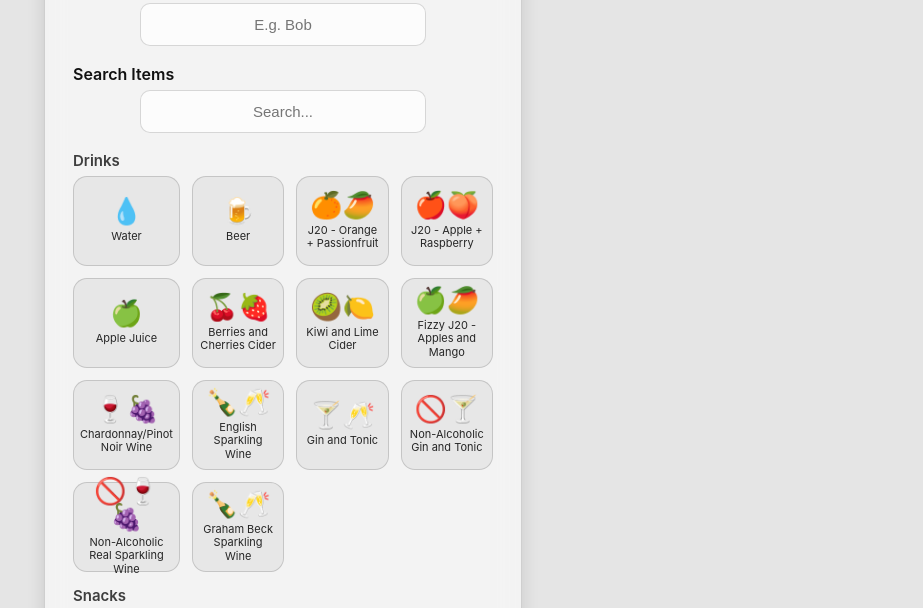
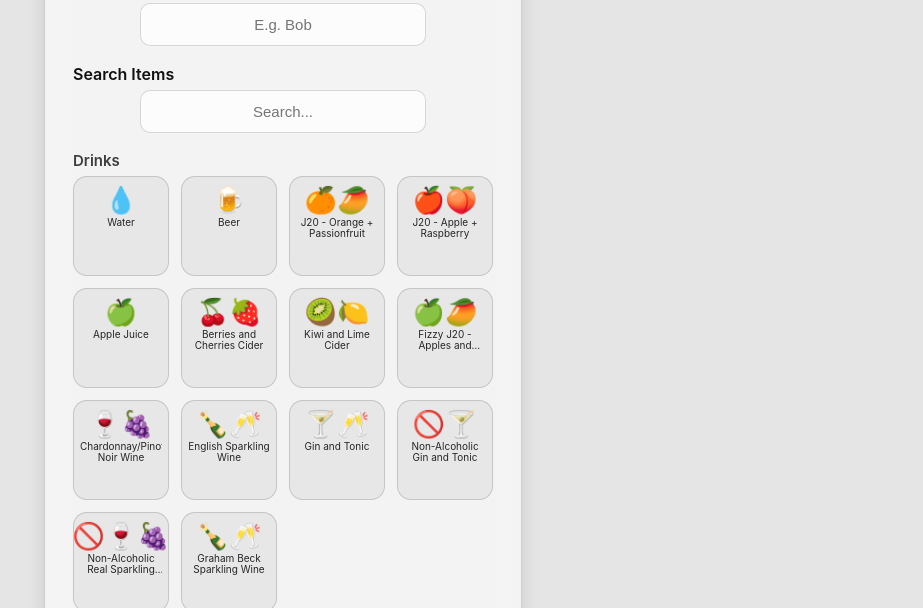
Before and after one commit to quizboxquizzes-a11y/order_drinks, a website: page index.html in a window 1280 px wide. Shown: the part 178-786 px from the top of the page, without its empty margins (357-1280 px from the left). Drawn offline with Linux system fonts and the light colour scheme.

```diff
--- a/index.html
+++ b/index.html
@@ -170,7 +170,7 @@ input {
     opacity: 0.8;
 }
 
-/* ---------- NEATER BUTTONS ---------- */
+/* ---------- NEATER BUTTONS (NO OVERFLOW) ---------- */
 .grid {
     display: grid;
     grid-template-columns: repeat(4, 1fr);
@@ -178,7 +178,7 @@ input {
 }
 
 .item-btn {
-    padding: 14px 6px;
+    padding: 10px 6px;
     border-radius: 14px;
     border: 1px solid var(--glass-border);
     background: var(--button-bg);
@@ -189,9 +189,10 @@ input {
     display: flex;
     flex-direction: column;
     align-items: center;
-    justify-content: center;
-    height: 90px;
+    justify-content: flex-start;
+    height: 100px;
     box-sizing: border-box;
+    overflow: hidden;
 }
 
 .item-btn:hover {
@@ -210,14 +211,21 @@ input {
 .item-btn .emoji {
     font-size: 26px;
     line-height: 1;
-    margin-bottom: 6px;
+    margin-bottom: 4px;
+    white-space: nowrap;
 }
 
-/* Cleaner text */
+/* Cleaner text — wraps safely */
 .item-btn span {
-    font-size: 11px;
-    line-height: 1.2;
+    font-size: 10px;
+    line-height: 1.1;
     opacity: 0.9;
+    max-width: 100%;
+    text-align: center;
+    display: -webkit-box;
+    -webkit-line-clamp: 2;
+    -webkit-box-orient: vertical;
+    overflow: hidden;
 }
 
 /* ---------- SUBMIT BUTTON ---------- */
```
